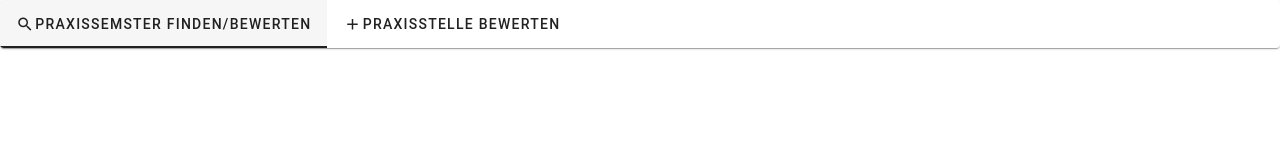
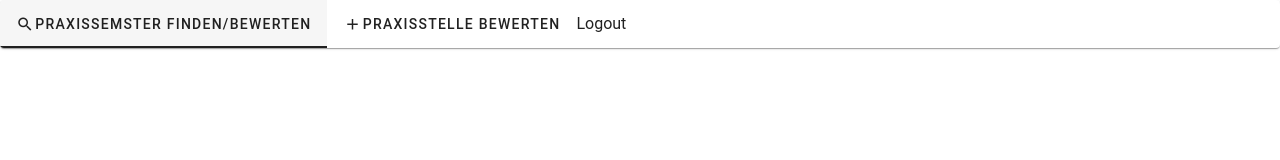
Before and after one commit to DavidDamke/praxisBewertungWebApp, a Vue app: page / in a window 1280 px wide. Shown: the top 160 px of the page. Built offline with nearby package versions, Linux system fonts and the light colour scheme.

Commit message:
Logout Button added

```diff
--- a/src/components/mainpage/MainPage.vue
+++ b/src/components/mainpage/MainPage.vue
@@ -2,13 +2,13 @@
   <div>
     <search @searchInput="setSearchInput"></search>
     <list-entries :searchValue="searchInput"></list-entries>
-
   </div>
 </template>
 
 <script>
 import ListEntries from "./ListEntries.vue";
 import Search from "./Search.vue";
+
 export default {
   components: { ListEntries, Search },
   data() {
--- a/src/components/nav/NavMainPage.vue
+++ b/src/components/nav/NavMainPage.vue
@@ -5,10 +5,13 @@
         <v-icon>{{ item.icon }}</v-icon>
         {{ item.text }}
       </v-tab>
+      <button @click="logout"> Logout</button>
     </v-tabs>
   </v-card>
 </template>
 <script>
+import { mapActions } from 'vuex';
+
 export default {
   data() {
     return {
@@ -23,6 +26,16 @@ export default {
     toggleMenu() {
       this.menuVisible = !this.menuVisible;
     },
+    ...mapActions(['logoutAction']),
+    logout() {
+      this.logoutAction()
+        .then(() => {
+          this.$router.push('/login'); // Redirect to login page or another page
+        })
+        .catch(error => {
+          console.error('Logout error:', error);
+        });
+    },
   },
 };
 </script>
--- a/src/store.js
+++ b/src/store.js
@@ -24,7 +24,7 @@ export default createStore({
         console.error('Login failed:', error.response.data.message);
       }
     },
-    async logout({ commit }) {
+    async logoutAction({ commit }) {
       try {
         const response = await axios.post('http://localhost:8080/logout');
         if (response.status === 200) {
```
